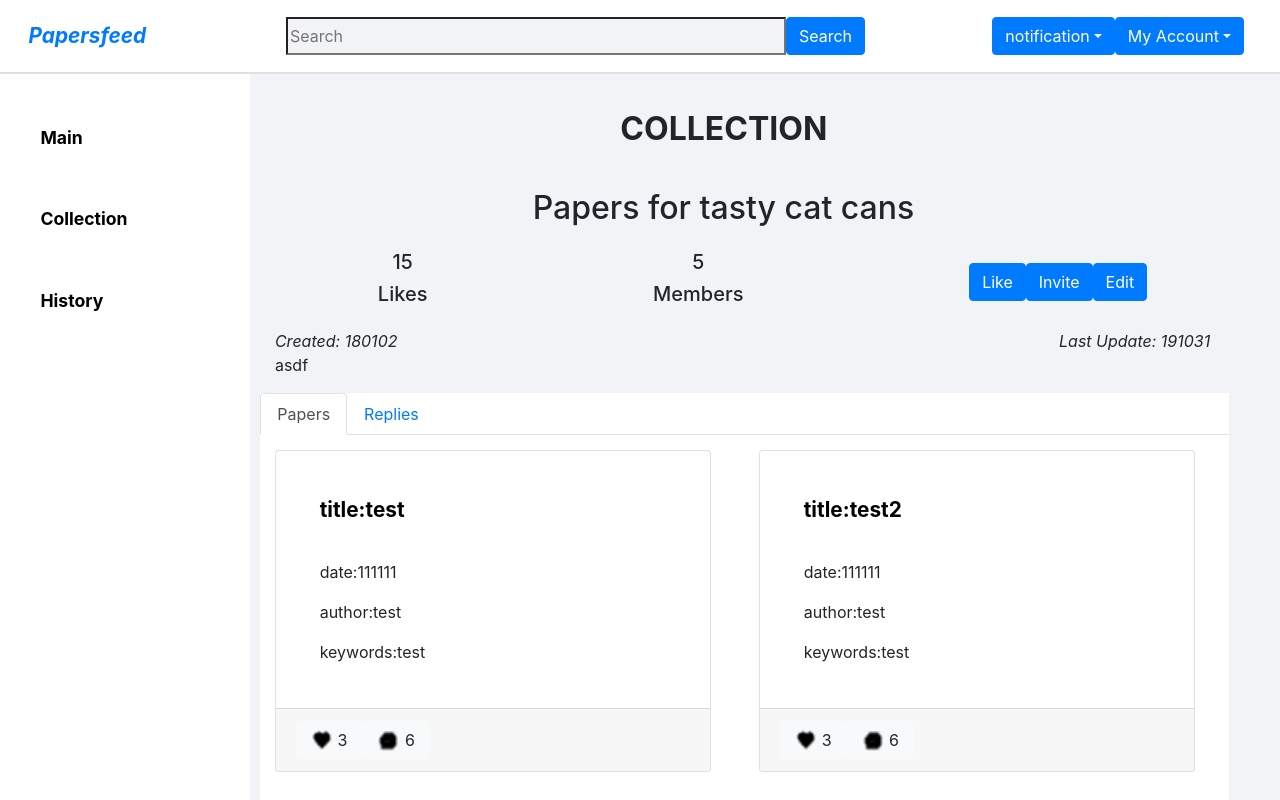
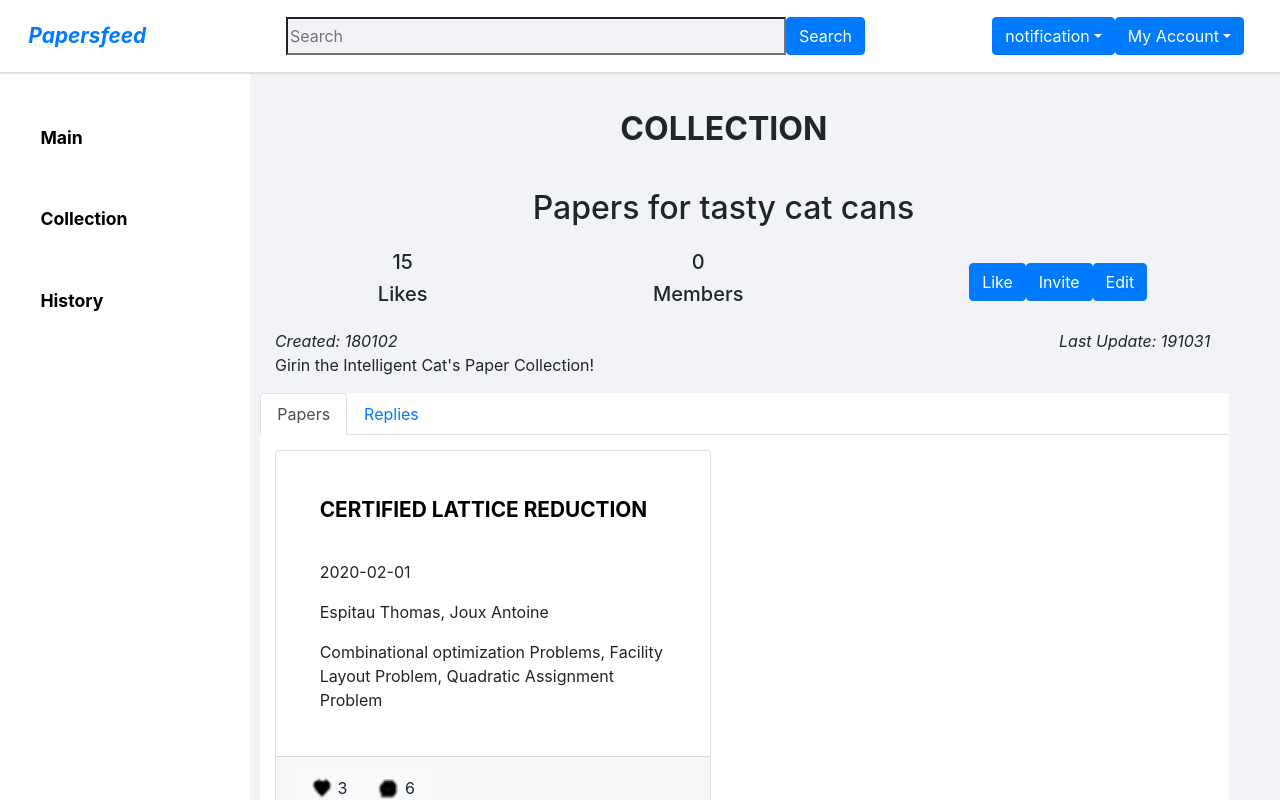
Before and after one commit to swsnu/swpp2019-team3, a React (Create React App) app in the folder frontend/: page /collections/1 in a window 1280 px wide. Shown: the top 800 px of the page. Built offline with nearby package versions, Linux system fonts and the light colour scheme.

Commit message:
collection detail dummy modified

```diff
--- a/frontend/src/containers/Collection/CollectionDetail/CollectionDetail.js
+++ b/frontend/src/containers/Collection/CollectionDetail/CollectionDetail.js
@@ -205,88 +205,100 @@ CollectionDetail.defaultProps = {
     thisCollection: {
         id: 1,
         name: "Papers for tasty cat cans",
-        description: "asdf",
+        description: "Girin the Intelligent Cat's Paper Collection!",
         creationDate: "180102",
         lastUpdateDate: "191031",
         papers: [
             {
-                source: "added",
+                source: "recently added",
                 id: 1,
-                user: "Testing Module",
-                title: "title:test",
-                date: "date:111111",
-                authors: "author:test",
-                keywords: "keywords:test",
+                user: "Girin",
+                title: "CERTIFIED LATTICE REDUCTION",
+                date: "2020-02-01",
+                authors: "Espitau Thomas, Joux Antoine",
+                keywords: "Combinational optimization Problems, Facility Layout Problem, Quadratic Assignment Problem",
                 likeCount: 3,
                 reviewCount: 6,
                 isLiked: false,
             },
-            {
-                source: "added",
-                id: 2,
-                user: "Testing Module",
-                title: "title:test2",
-                date: "date:111111",
-                authors: "author:test",
-                keywords: "keywords:test",
-                likeCount: 3,
-                reviewCount: 6,
-                isLiked: false,
-            },
-            {
-                source: "added",
-                id: 3,
-                user: "Testing Module",
-                title: "title:test3",
-                date: "date:111111",
-                authors: "author:test",
-                keywords: "keywords:test",
-                likeCount: 3,
-                reviewCount: 6,
-                isLiked: false,
-            },
-            {
-                source: "added",
-                id: 4,
-                user: "Testing Module",
-                title: "title:test4",
-                date: "date:111111",
-                authors: "author:test",
-                keywords: "keywords:test",
-                likeCount: 3,
-                reviewCount: 6,
-                isLiked: false,
-            },
+            // {
+            //     source: "added",
+            //     id: 1,
+            //     user: "Testing Module",
+            //     title: "title:test",
+            //     date: "2020",
+            //     authors: "author:test",
+            //     keywords: "keywords:test",
+            //     likeCount: 3,
+            //     reviewCount: 6,
+            //     isLiked: false,
+            // },
+            // {
+            //     source: "added",
+            //     id: 2,
+            //     user: "Testing Module",
+            //     title: "title:test2",
+            //     date: "date:111111",
+            //     authors: "author:test",
+            //     keywords: "keywords:test",
+            //     likeCount: 3,
+            //     reviewCount: 6,
+            //     isLiked: false,
+            // },
+            // {
+            //     source: "added",
+            //     id: 3,
+            //     user: "Testing Module",
+            //     title: "title:test3",
+            //     date: "date:111111",
+            //     authors: "author:test",
+            //     keywords: "keywords:test",
+            //     likeCount: 3,
+            //     reviewCount: 6,
+            //     isLiked: false,
+            // },
+            // {
+            //     source: "added",
+            //     id: 4,
+            //     user: "Testing Module",
+            //     title: "title:test4",
+            //     date: "date:111111",
+            //     authors: "author:test",
+            //     keywords: "keywords:test",
+            //     likeCount: 3,
+            //     reviewCount: 6,
+            //     isLiked: false,
+            // },
         ],
         members: [
-            "Anna",
-            "Betty",
-            "Charlie",
-            "Dophio",
-            "Emily",
+            // "Anna",
+            // "Betty",
+            // "Charlie",
+            // "Dophio",
+            // "Emily",
         ],
         replies: [
-            {
-                content: "asdf",
-                author: "qwer",
-                authorId: 1,
-                isLiked: false,
-                likeCount: 3,
-            },
-            {
-                content: "dsaf",
-                author: "zvcx",
-                authorId: 2,
-                isLiked: false,
-                likeCount: 7,
-            },
-            {
-                content: "rtyui",
-                author: "asfd",
-                authorId: 3,
-                isLiked: false,
-                likeCount: 9,
-            },
+            // {
+            //     content: "asdf",
+            //     author: "qwer",
+            //     authorId: 1,
+            //     isLiked: false,
+            //     likeCount: 3,
+            // },
+            // {
+            //     content: "dsaf",
+            //     author: "zvcx",
+            //     authorId: 2,
+            //     isLiked: false,
+            //     likeCount: 7,
+            // },
+            // {
+            //     content: "rtyui",
+            //     author: "asfd",
+            //     authorId: 3,
+            //     isLiked: false,
+            //     likeCount: 9,
+            // },
         ],
         likesCount: 15,
         isLiked: false,
```
